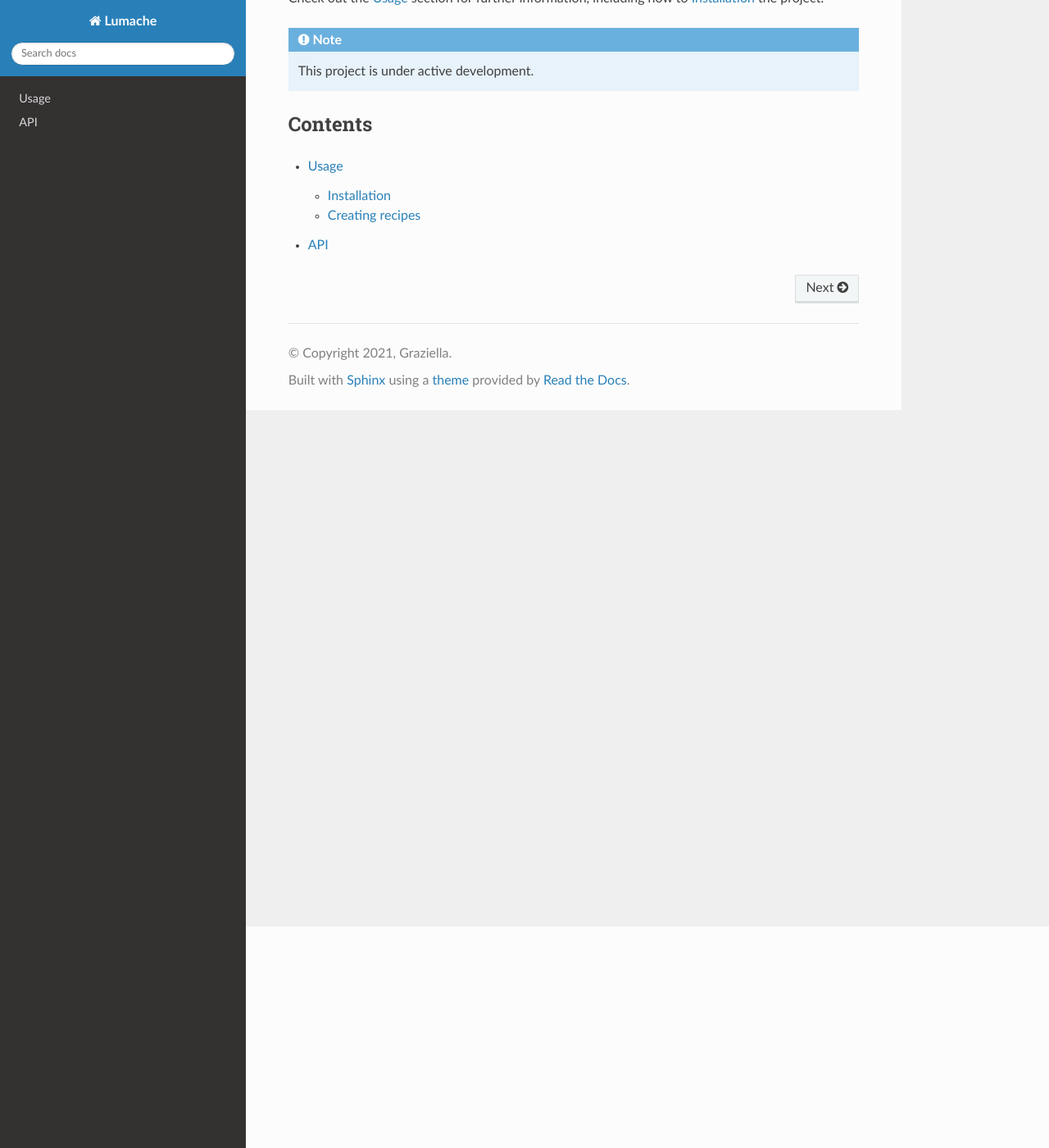
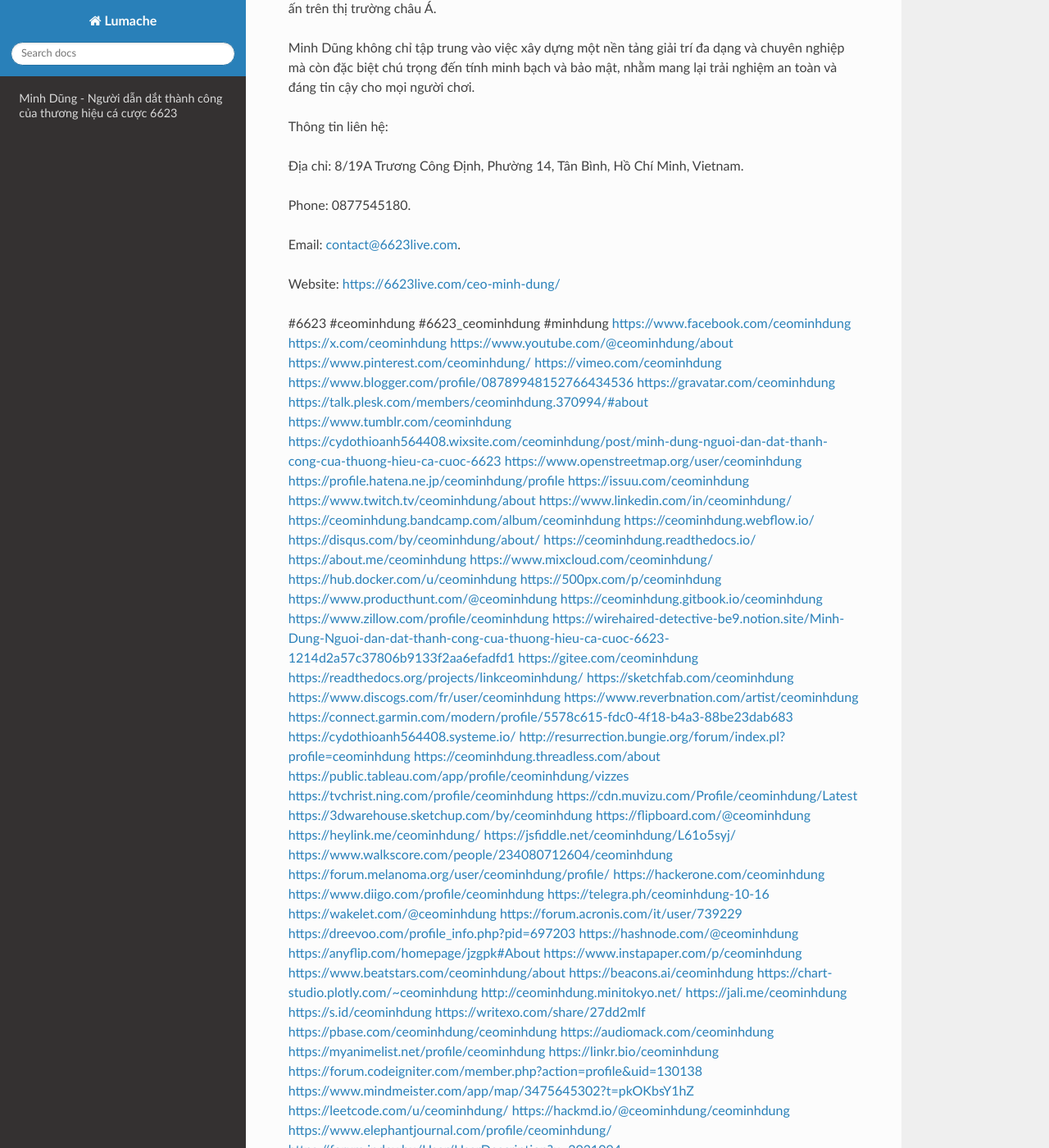
Before and after one commit to cardellungero/ceominhdung65, a Sphinx documentation site: the page built from docs/source/index.rst, in a window 1280 px wide and 1400 px high, scrolled down 270 px. Shown: the whole window at 82% size. Built offline with Sphinx 7.4.7 and the Read the Docs theme 3.1.0, drawn with Linux system fonts in a browser that asks for light colours; some of the changed text lies outside the part shown.

Commit message:
Update index.rst

```diff
--- a/docs/source/index.rst
+++ b/docs/source/index.rst
@@ -1,22 +1,132 @@
-Welcome to Lumache's documentation!
+Minh Dũng - Người dẫn dắt thành công của thương hiệu cá cược 6623
 ===================================
 
-**Lumache** (/lu'make/) is a Python library for cooks and food lovers
-that creates recipes mixing random ingredients.
-It pulls data from the `Open Food Facts database <https://world.openfoodfacts.org/>`_
-and offers a *simple* and *intuitive* API.
+`CEO Minh Dũng <https://6623live.com/ceo-minh-dung/>`_ là người đứng đầu và là động lực thúc đẩy sự phát triển mạnh mẽ của nhà cái 6623. Với tầm nhìn chiến lược và hơn 15 năm kinh nghiệm trong ngành cá cược trực tuyến, Minh Dũng đã góp phần đưa 6623 trở thành một thương hiệu uy tín, được cấp phép hợp pháp và ghi dấu ấn trên thị trường châu Á.
 
-Check out the :doc:`usage` section for further information, including
-how to :ref:`installation` the project.
+Minh Dũng không chỉ tập trung vào việc xây dựng một nền tảng giải trí đa dạng và chuyên nghiệp mà còn đặc biệt chú trọng đến tính minh bạch và bảo mật, nhằm mang lại trải nghiệm an toàn và đáng tin cậy cho mọi người chơi.
 
-.. note::
+Thông tin liên hệ:
 
-   This project is under active development.
+Địa chỉ: 8/19A Trương Công Định, Phường 14, Tân Bình, Hồ Chí Minh, Vietnam.
 
-Contents
---------
+Phone: 0877545180.
 
-.. toctree::
+Email: contact@6623live.com.
 
-   usage
-   api
+Website: https://6623live.com/ceo-minh-dung/
+
+#6623 #ceominhdung #6623_ceominhdung #minhdung
+https://www.facebook.com/ceominhdung
+https://x.com/ceominhdung
+https://www.youtube.com/@ceominhdung/about
+https://www.pinterest.com/ceominhdung/
+https://vimeo.com/ceominhdung
+https://www.blogger.com/profile/08789948152766434536
+https://gravatar.com/ceominhdung
+https://talk.plesk.com/members/ceominhdung.370994/#about
+https://www.tumblr.com/ceominhdung
+https://cydothioanh564408.wixsite.com/ceominhdung/post/minh-dung-nguoi-dan-dat-thanh-cong-cua-thuong-hieu-ca-cuoc-6623
+https://www.openstreetmap.org/user/ceominhdung
+https://profile.hatena.ne.jp/ceominhdung/profile
+https://issuu.com/ceominhdung
+https://www.twitch.tv/ceominhdung/about
+https://www.linkedin.com/in/ceominhdung/
+https://ceominhdung.bandcamp.com/album/ceominhdung
+https://ceominhdung.webflow.io/
+https://disqus.com/by/ceominhdung/about/
+https://ceominhdung.readthedocs.io/
+https://about.me/ceominhdung
+https://www.mixcloud.com/ceominhdung/
+https://hub.docker.com/u/ceominhdung
+https://500px.com/p/ceominhdung
+https://www.producthunt.com/@ceominhdung
+https://ceominhdung.gitbook.io/ceominhdung
+https://www.zillow.com/profile/ceominhdung
+https://wirehaired-detective-be9.notion.site/Minh-Dung-Nguoi-dan-dat-thanh-cong-cua-thuong-hieu-ca-cuoc-6623-1214d2a57c37806b9133f2aa6efadfd1
+https://gitee.com/ceominhdung
+https://readthedocs.org/projects/linkceominhdung/
+https://sketchfab.com/ceominhdung
+https://www.discogs.com/fr/user/ceominhdung
+https://www.reverbnation.com/artist/ceominhdung
+https://connect.garmin.com/modern/profile/5578c615-fdc0-4f18-b4a3-88be23dab683
+https://cydothioanh564408.systeme.io/
+http://resurrection.bungie.org/forum/index.pl?profile=ceominhdung
+https://ceominhdung.threadless.com/about
+https://public.tableau.com/app/profile/ceominhdung/vizzes
+https://tvchrist.ning.com/profile/ceominhdung
+https://cdn.muvizu.com/Profile/ceominhdung/Latest
+https://3dwarehouse.sketchup.com/by/ceominhdung
+https://flipboard.com/@ceominhdung
+https://heylink.me/ceominhdung/
+https://jsfiddle.net/ceominhdung/L61o5syj/
+https://www.walkscore.com/people/234080712604/ceominhdung
+https://forum.melanoma.org/user/ceominhdung/profile/
+https://hackerone.com/ceominhdung
+https://www.diigo.com/profile/ceominhdung
+https://telegra.ph/ceominhdung-10-16
+https://wakelet.com/@ceominhdung
+https://forum.acronis.com/it/user/739229
+https://dreevoo.com/profile_info.php?pid=697203
+https://hashnode.com/@ceominhdung
+https://anyflip.com/homepage/jzgpk#About
+https://www.instapaper.com/p/ceominhdung
+https://www.beatstars.com/ceominhdung/about
+https://beacons.ai/ceominhdung
+https://chart-studio.plotly.com/~ceominhdung
+http://ceominhdung.minitokyo.net/
+https://jali.me/ceominhdung
+https://s.id/ceominhdung
+https://writexo.com/share/27dd2mlf
+https://pbase.com/ceominhdung/ceominhdung
+https://audiomack.com/ceominhdung
+https://myanimelist.net/profile/ceominhdung
+https://linkr.bio/ceominhdung
+https://forum.codeigniter.com/member.php?action=profile&uid=130138
+https://www.mindmeister.com/app/map/3475645302?t=pkOKbsY1hZ
+https://leetcode.com/u/ceominhdung/
+https://hackmd.io/@ceominhdung/ceominhdung
+https://www.elephantjournal.com/profile/ceominhdung/
+https://forum.index.hu/User/UserDescription?u=2031094
+https://dadazpharma.com/question/ceominhdung/
+https://pxhere.com/en/photographer-me/4402716
+https://starity.hu/profil/497068-ceominhdung/
+https://www.spigotmc.org/members/ceominhdung.2145408/
+https://www.furaffinity.net/user/ceominhdung
+https://play.eslgaming.com/player/myinfos/20402321/#description
+https://www.silverstripe.org/ForumMemberProfile/show/182110
+https://www.emoneyspace.com/ceominhdung
+https://www.callupcontact.com/b/businessprofile/ceominhdung/9323883
+https://www.intensedebate.com/profiles/ceominhdung
+https://graphcommons.com/graphs/ae559909-8d83-4ea4-b7a6-0c8243f72599
+https://www.niftygateway.com/@ceominhdung/
+https://files.fm/ceominhdung/info
+https://booklog.jp/users/ceominhdung/profile
+https://socialtrain.stage.lithium.com/t5/user/viewprofilepage/user-id/105032
+https://app.scholasticahq.com/scholars/344778-ceo-minhdung
+https://www.brownbook.net/business/53158053/ceominhdung/
+https://community.alteryx.com/t5/user/viewprofilepage/user-id/643493
+https://stocktwits.com/ceominhdung
+https://ceominhdung.blogspot.com/2024/10/minh-dung-nguoi-dan-dat-thanh-cong-cua.html
+https://ceominhdung.hashnode.dev/ceominhdung
+https://varecha.pravda.sk/profil/ceominhdung/o-mne/
+https://app.roll20.net/users/14972071/ceominhdung
+https://www.stem.org.uk/user/1400385
+https://www.metal-archives.com/users/ceominhdung
+https://www.veoh.com/users/ceominhdung
+https://www.designspiration.com/ceominhdung/saves/
+https://www.bricklink.com/aboutMe.asp?u=ceominhdung
+https://os.mbed.com/users/ceominhdung/
+https://hypothes.is/users/ceominhdung
+https://influence.co/ceominhdung
+https://www.bandlab.com/ceominhdung
+https://tupalo.com/en/users/7672714
+https://developer.tobii.com/community-forums/members/ceominhdung/
+https://pinshape.com/users/5759442-ceominhdung#designs-tab-open
+https://community.arlo.com/t5/user/viewprofilepage/user-id/1007142
+https://www.fitday.com/fitness/forums/members/ceominhdung.html
+https://www.renderosity.com/users/id:1576504
+https://www.speedrun.com/users/ceominhdung
+https://www.longisland.com/profile/ceominhdung
+https://photoclub.canadiangeographic.ca/profile/21395424
+https://pastelink.net/lag1glg2
+https://www.mountainproject.com/user/201936129/ceo-minhdung
```
